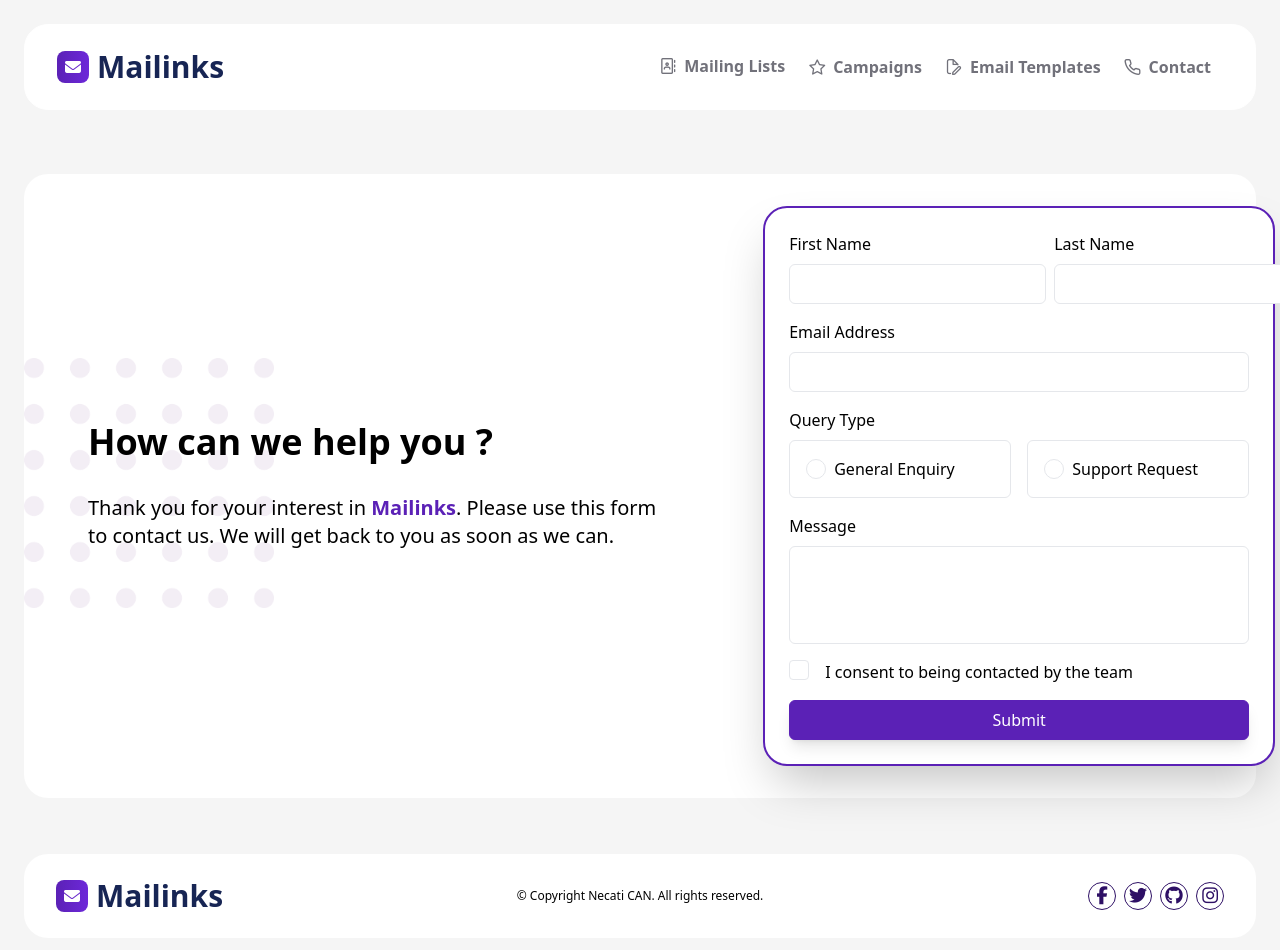
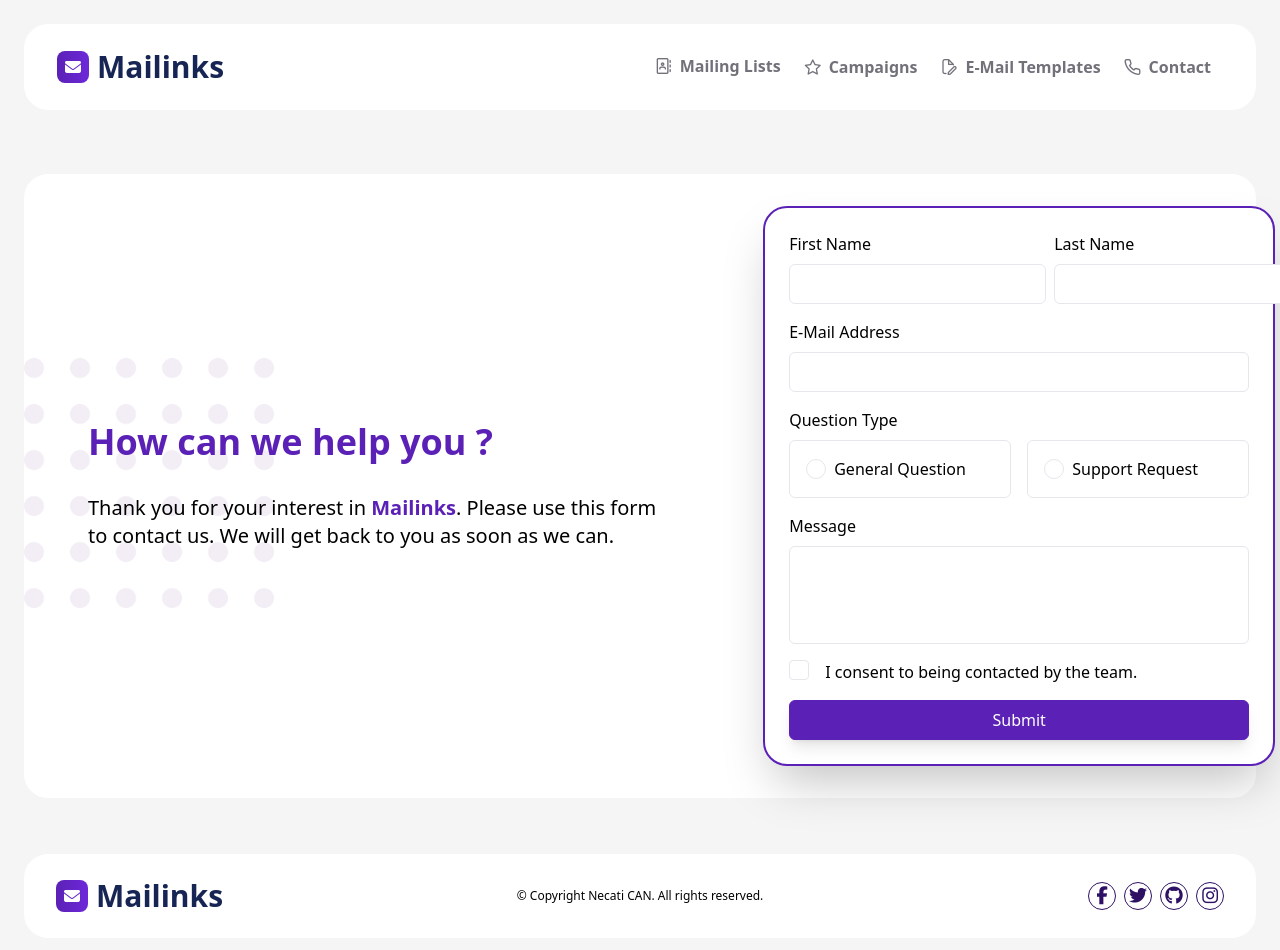
Before and after one commit to Ncticn/Mail-Project, a Vue app: page /contact in a window 1280 px wide. Shown: the top 950 px of the page. Built offline with nearby package versions, Linux system fonts and the light colour scheme; what tailwindcss-primeui would draw is missing.

Commit message:
Language support has been edited

```diff
--- a/src/components/footer/Footer.vue
+++ b/src/components/footer/Footer.vue
@@ -33,8 +33,7 @@ const items = ref({
           <Brand :position="'justify-center md:justify-start'" />
         </div>
         <div class="footer-copyright col-span-3 md:col-span-1">
-          <p class="text-xs text-center my-auto">
-            &copy; Copyright Necati CAN. All rights reserved.
+          <p class="text-xs text-center my-auto"> {{ $t('component.footer.copyright') }}
           </p>
         </div>
         <div class="footer-social-icons col-span-3 md:col-span-1">
--- a/src/components/header/Navbar.vue
+++ b/src/components/header/Navbar.vue
@@ -3,26 +3,29 @@ import InputText from "primevue/inputtext";
 import Menubar from "primevue/menubar";
 
 import { ref } from "vue";
+import { useI18n } from "vue-i18n";
 import { RouterLink } from "vue-router";
+const { t } = useI18n();
+
 
 const items = ref([
   {
-    label: "Mailing Lists",
+    label: t('component.header.mailing-lists'),
     icon: "pi pi-address-book",
     url: "/mailing-lists",
   },
   {
-    label: "Campaigns",
+    label: t('component.header.campaigns'),
     icon: "pi pi-star",
     url: "/campaigns",
   },
   {
-    label: "Email Templates",
+    label: t('component.header.email-templates'),
     icon: "pi pi-file-edit",
     url: "/email-templates",
   },
   {
-    label: "Contact",
+    label: t('component.header.contact'),
     icon: "pi pi-phone",
     url: "/contact",
   },
--- /dev/null
+++ b/src/i18n/en.json
@@ -0,0 +1,38 @@
+{
+    "message": {
+        "hello": "Hello World!"
+    },
+    "page": {
+        "mailing-lists": {
+            "title": "Mailing Lists",
+            "subtitle": "There are a total of {0} mailing lists.",
+            "quantity": "{quantity}"
+        },
+        "contact": {
+            "title": "How can we help you ?",
+            "subtitle": "Thank you for your interest in {0}. Please use this form to contact us. We will get back to you as soon as we can.",
+            "url": "Mailinks",
+            "form":{
+                "first-name" : "First Name",
+                "last-name" : "Last Name",
+                "email-address": "E-Mail Address",
+                "question-type": "Question Type",
+                "general-question": "General Question",
+                "support-request" : "Support Request",
+                "message": "Message",
+                "confirm": "I consent to being contacted by the team."
+            }
+        }
+    },
+    "component": {
+        "header": {
+            "mailing-lists": "Mailing Lists",
+            "campaigns": "Campaigns",
+            "email-templates": "E-Mail Templates",
+            "contact": "Contact"
+        },
+        "footer": {
+            "copyright": "© Copyright Necati CAN. All rights reserved."
+        }
+    }
+}
--- /dev/null
+++ b/src/i18n/tr.json
@@ -0,0 +1,38 @@
+{
+    "message": {
+        "hello": "Merhaba Dünya!"
+    },
+    "page": {
+        "mailing-lists": {
+            "title": "Posta Listeleri",
+            "subtitle": "Toplam {0} adet posta listesi bulunmaktadır.",
+            "quantity": "{quantity}"
+        },
+        "contact": {
+            "title": "Size nasıl yardımcı olabiliriz ?",
+            "subtitle": "{0} gösterdiğiniz ilgi için teşekkür ederiz. Lütfen bizimle iletişime geçmek için bu formu kullanın. En kısa sürede size geri döneceğiz.",
+            "url": "Mailinks'e",
+            "form":{
+                "first-name" : "Ad",
+                "last-name" : "Soyad",
+                "email-address": "E-Posta Adresi",
+                "question-type": "Soru Tipi",
+                "general-question": "Genel Soru",
+                "support-request" : "Destek Talebi",
+                "message": "Mesaj",
+                "confirm": "Ekip tarafından benimle iletişime geçilmesine izin veriyorum."
+            }
+        }
+    },
+    "component": {
+        "header": {
+            "mailing-lists": "Posta Listeleri",
+            "campaigns": "Kampanyalar",
+            "email-templates": "E-Posta Şablonları",
+            "contact": "İletişim"
+        },
+        "footer": {
+            "copyright": "© Telif Hakkı Necati CAN. Tüm hakları saklıdır."
+        }
+    }
+}
--- a/src/main.js
+++ b/src/main.js
@@ -1,7 +1,7 @@
 import "@/assets/css/tailwind.css"
 
 import { createApp } from "vue";
-import { createI18n } from "vue-i18n";
+import { createI18n, useI18n  } from "vue-i18n";
 
 import App from "./App.vue";
 import router from "./router";
@@ -11,21 +11,16 @@ import Aura from "./presets/aura";
 import ToastService from 'primevue/toastservice';
 import "primeicons/primeicons.css";
 
+import TR from '@/i18n/tr.json'
+import EN from '@/i18n/en.json'
+
 const i18n = createI18n({
   legacy: false,
-  locale: 'tr',
-  fallbackLocale: 'en',
+  locale: 'EN',
+  fallbackLocale: 'EN',
   messages: {
-    en: {
-      message: {
-        hello: 'Hello World!'
-      }
-    },
-    tr: {
-      message: {
-        hello: 'Merhaba Dünya!'
-      }
-    }
+    TR: TR,
+    EN: EN
   }
 });
 
--- a/src/views/contact/contact.vue
+++ b/src/views/contact/contact.vue
@@ -26,12 +26,10 @@ const acceptContact = ref("");
               class="bg-[url('@/assets/img/dots.png')] bg-no-repeat bg-[left_1rem_top_1rem] md:bg-left-top bg-[length:250px]"
             >
               <div class="flex flex-col items-start justify-end gap-4 p-16">
-                <h1 class="font-bold text-4xl mb-4">How can we help you ?</h1>
-                <p class="text-xl text-balance">
-                  Thank you for your interest in
-                  <b class="text-violet-800">Mailinks</b>. Please use this form
-                  to contact us. We will get back to you as soon as we can.
-                </p>
+                <h1 class="font-bold text-4xl mb-4 text-violet-800">{{ $t('page.contact.title') }}</h1>
+                <i18n-t keypath="page.contact.subtitle" tag="p" class="text-xl text-balance">
+                  <span class="text-violet-800 font-bold">{{ $t('page.contact.url') }}</span>
+                </i18n-t>
               </div>
             </div>
           </div>
@@ -49,7 +47,7 @@ const acceptContact = ref("");
                   <div class="form-wrapper flex flex-col gap-4">
                     <div class="flex flex-col md:flex-row gap-2">
                       <div class="contact-form-control w-full">
-                        <label for="firstname">First Name </label>
+                        <label for="firstname">{{ $t("page.contact.form.first-name") }} </label>
                         <InputText
                           type="text"
                           id="firstname"
@@ -58,7 +56,7 @@ const acceptContact = ref("");
                       </div>
 
                       <div class="contact-form-control w-full">
-                        <label for="lastname">Last Name </label>
+                        <label for="lastname">{{ $t("page.contact.form.last-name") }}</label>
                         <InputText
                           type="text"
                           id="lastname"
@@ -68,12 +66,12 @@ const acceptContact = ref("");
                     </div>
 
                     <div class="contact-form-control">
-                      <label for="email">Email Address </label>
+                      <label for="email">{{ $t("page.contact.form.email-address") }}</label>
                       <InputText type="email" id="email" v-model="email" />
                     </div>
 
                     <div class="contact-form-control">
-                      <label for="">Query Type</label>
+                      <label for="">{{ $t("page.contact.form.question-type") }}</label>
                       <div
                         class="flex flex-col md:flex-row items-center justify-center gap-4"
                       >
@@ -89,7 +87,7 @@ const acceptContact = ref("");
                           <label
                             for="generalEnquiry"
                             class="ml-2 w-full cursor-pointer"
-                            >General Enquiry</label
+                            >{{ $t("page.contact.form.general-question") }}</label
                           >
                         </div>
                         <div
@@ -104,14 +102,14 @@ const acceptContact = ref("");
                           <label
                             for="supportRequest"
                             class="ml-2 w-full cursor-pointer"
-                            >Support Request</label
+                            >{{ $t("page.contact.form.support-request") }}</label
                           >
                         </div>
                       </div>
                     </div>
 
                     <div class="contact-form-control">
-                      <label for="message">Message</label>
+                      <label for="message">{{ $t("page.contact.form.message") }}</label>
                       <Textarea
                         id="message"
                         v-model="message"
@@ -129,7 +127,7 @@ const acceptContact = ref("");
                         class="text-violet-800"
                       />
                       <label for="acceptContact"
-                        >I consent to being contacted by the team</label
+                        >{{ $t("page.contact.form.confirm") }}</label
                       >
                     </div>
                     <ButtonBase :label="'Submit'" class="!rounded-md" />
--- a/src/views/mailing-lists/mailing-lists.vue
+++ b/src/views/mailing-lists/mailing-lists.vue
@@ -24,14 +24,10 @@ onMounted(async () => {
       class="mailing-list__header flex flex-col md:flex-row items-start justify-between gap-4"
     >
       <div class="mailing-list-header__title w-full">
-        <h1 class="text-3xl font-semibold">Mailing List</h1>
-        <h3 class="text-sm">
-          There are
-          <b class="text-violet-800">
-            {{ mailingLists.length }}
-          </b>
-          total mailing list
-        </h3>
+        <h1 class="text-3xl font-semibold">{{ $t('page.mailing-lists.title')}}</h1>
+        <i18n-t tag="h3" keypath="page.mailing-lists.subtitle" class="text-sm">
+          <b class="text-violet-800"> {{ $t('page.mailing-lists.quantity', {quantity: mailingLists.length }) }}</b>
+        </i18n-t>
       </div>
       <div
         class="mailing-list-header__buttons flex flex-col md:flex-row items-start justify-center md:justify-end w-full gap-4 md:gap-0"
```
